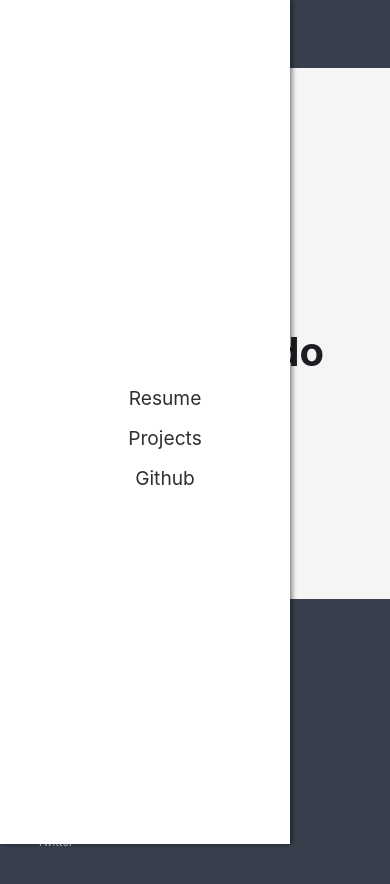
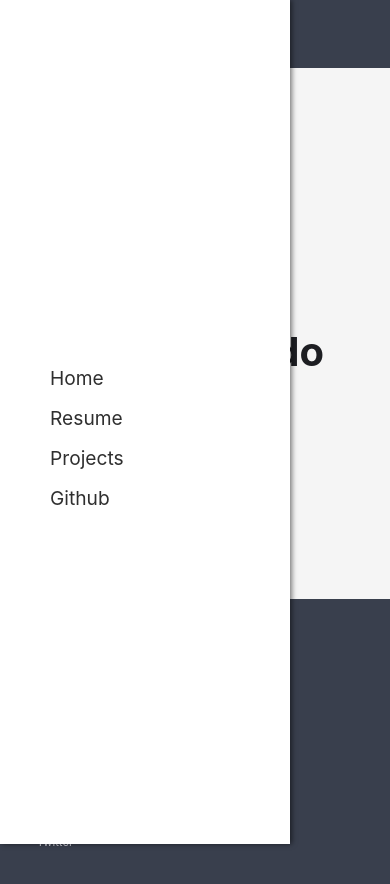
Before and after one commit to alxdelgado/react-portfolio, a React (Create React App) app: page / in a window 390 px wide. Both pictures are taken after a click on the button 47 px from the left and 26 px from the top of the page. Shown: the top 884 px of the page. Built offline with nearby package versions, Linux system fonts and the light colour scheme.

Commit message:
modified media queries for sideBar

```diff
--- a/src/components/sidebar/sidebar.component.jsx
+++ b/src/components/sidebar/sidebar.component.jsx
@@ -5,6 +5,7 @@
 const SideBar = props => (
     <nav className='sideBar'>
         <ul>
+            <li><a href='/'>Home</a></li>
             <li><a href='/resume'>Resume</a></li>
             <li><a href='/projects'>Projects</a></li>
             <li><a href='https://github.com/alxdelgado' target='_blank' rel="noopener noreferrer">Github</a></li>
--- a/src/components/sidebar/sidebar.styles.scss
+++ b/src/components/sidebar/sidebar.styles.scss
@@ -33,32 +33,37 @@
     color: #C0C0C0;
 }
 
-// 4K Screens - 2560px
-@media screen and (max-width: 2560px) {
-    .sideBar {
-        width: 900px;
-    }
-}
+// // 4K Screens - 2560px
+// @media screen and (max-width: 2560px) {
+//     .sideBar {
+//         width: 900px;
+//     }
+// }
 
-// Laptop Large - 1440px
-@media screen and (max-width: 1440px) {
-    .sideBar {
-        width: 700px;
-    }
+// // Laptop Large - 1440px
+// @media screen and (max-width: 1440px) {
+//     .sideBar {
+//         width: 700px;
+//     }
 
-}
+// }
 
-// Laptop - 1024px
-@media screen and (max-width: 1024px) {
-    .sideBar {
-        width: 500px;
-    }
-}
+// // Laptop - 1024px
+// @media screen and (max-width: 1024px) {
+//     .sideBar {
+//         width: 500px;
+//     }
+// }
 
 // Tablet - 768px
 @media screen and (max-width: 768px) {
     .sideBar {
         width: 300px;
+    }
+
+    .sideBar li {
+        text-align: left;
+        padding-left: 30px;
     }
 }
 
@@ -67,12 +72,22 @@
     .sideBar {
         width: 290px;
     }
+
+    .sideBar li {
+        text-align: left;
+        padding-left: 10px;
+    }
 }
 
 // Mobile Medium - 375px
 @media screen and (max-width: 375px) {
     .sideBar {
         width: 250px;
+    }
+
+    .sideBar li {
+        text-align: left;
+        padding-left: 10px;
     }
 }
 
@@ -81,4 +96,9 @@
     .sideBar {
         width: 200px;
     }
+
+    .sideBar li {
+        text-align: left;
+        padding-left: 10px;
+    }
 }
```
